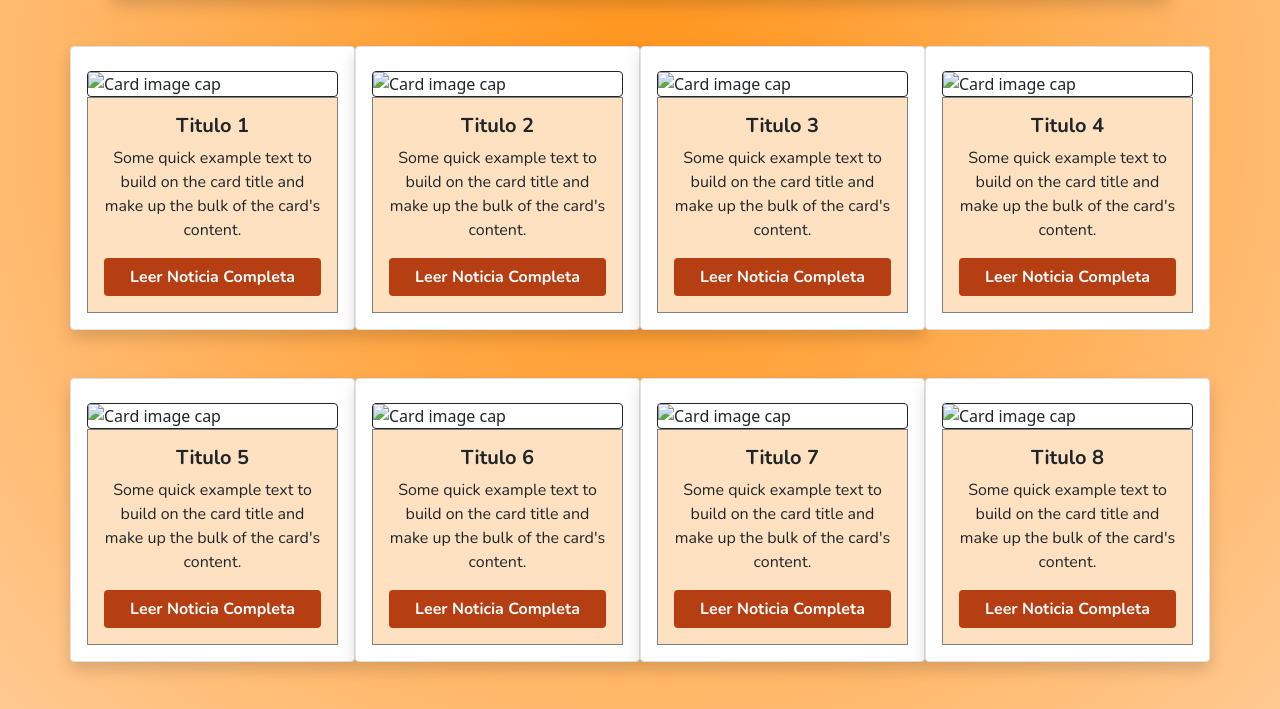
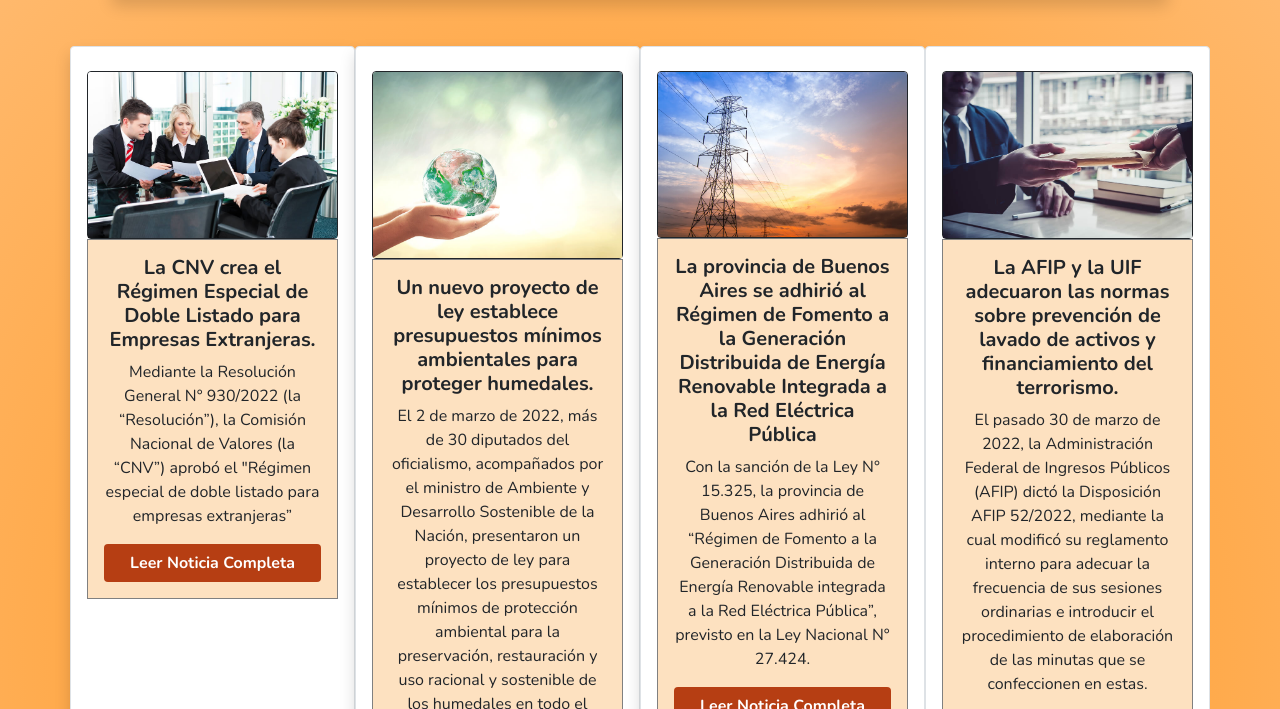
Before and after one commit to matias-kreig/Legal-Digital-Kreig, a website: page index.html in a window 1280 px wide. Shown: the part 573-1282 px from the top of the page. Drawn offline with nearby package versions, Linux system fonts and the light colour scheme; a web font is replaced by a local one.

Commit message:
agregando noticias a index

```diff
--- a/index.html
+++ b/index.html
@@ -109,88 +109,91 @@
                 <div class="row d-flex justify-content-center">
                     <div class="col-11 col-sm-6 col-md-6 col-lg-4 col-xl-3 border p-3 mb-2 bg-light text-dark shadow p-3 mb-5 bg-white rounded ">
                         <div class="card border border-dark w-100 mt-2 ">
-                            <img class="card-img-top " src="./Imagenes/Imagen PlaceHolder 350x300.png" alt="Card image cap">
+                            <img class="card-img-top " src="./Imagenes/Imagen Noticia 1.jpg" alt="Card image cap">
                         </div>
                         <div class="card-body divNoticiasIndex">
-                            <h5 class="card-title">Titulo 1</h5>
-                            <p class="card-text">Some quick example text to build on the card title and make up the bulk of the card's content.</p>
+                            <h5 class="card-title">La CNV crea el Régimen Especial de Doble Listado para Empresas Extranjeras.
+                            </h5>
+                            <p class="card-text">Mediante la Resolución General N° 930/2022 (la “Resolución”), la Comisión Nacional de Valores (la “CNV”) aprobó el "Régimen especial de doble listado para empresas extranjeras”</p>
                             <a href="./paginas/noticias-uno.html" class="btn text-white botonNot">Leer Noticia Completa</a>
                             </div>
                         </div>
 
                         <div class="col-11 col-sm-6 col-md-6 col-lg-4 col-xl-3 border p-3 mb-2 bg-light text-dark shadow p-3 mb-5 bg-white rounded ">
                             <div class="card border border-dark w-100 mt-2">
-                                <img class="card-img-top " src="./Imagenes/Imagen PlaceHolder 350x300.png" alt="Card image cap">
+                                <img class="card-img-top " src="./Imagenes/Imagen Noticia 2.jpg" alt="Card image cap">
                             </div>
                             <div class="card-body divNoticiasIndex ">
-                                <h5 class="card-title">Titulo 2</h5>
-                                    <p class="card-text">Some quick example text to build on the card title and make up the bulk of the card's content.</p>
+                                <h5 class="card-title">Un nuevo proyecto de ley establece presupuestos mínimos ambientales para proteger humedales.</h5>
+                                    <p class="card-text">El 2 de marzo de 2022, más de 30 diputados del oficialismo, acompañados por el ministro de Ambiente y Desarrollo Sostenible de la Nación, presentaron un proyecto de ley para establecer los presupuestos mínimos de protección ambiental para la preservación, restauración y uso racional y sostenible de los humedales en todo el territorio de la Nación</p>
                                     <a href="./paginas/noticias-dos.html" class="btn text-white botonNot">Leer Noticia Completa</a>
                             </div>
                         </div>
 
                         <div class="col-11 col-sm-6 col-md-6 col-lg-4 col-xl-3 border p-3 mb-2 bg-light text-dark shadow p-3 mb-5 bg-white rounded ">
                             <div class="card border border-dark w-100 mt-2">
-                                <img class="card-img-top" src="./Imagenes/Imagen PlaceHolder 350x300.png" alt="Card image cap">
+                                <img class="card-img-top" src="./Imagenes/Imagen Noticia 3.jpg" alt="Card image cap">
                             </div>
                             <div class="card-body divNoticiasIndex ">
-                                <h5 class="card-title">Titulo 3</h5>
-                                <p class="card-text">Some quick example text to build on the card title and make up the bulk of the card's content.</p>
+                                <h5 class="card-title">La provincia de Buenos Aires se adhirió al Régimen de Fomento a la Generación Distribuida de Energía Renovable Integrada a la Red Eléctrica Pública</h5>
+                                <p class="card-text">Con la sanción de la Ley N° 15.325, la provincia de Buenos Aires adhirió al “Régimen de Fomento a la Generación Distribuida de Energía Renovable integrada a la Red Eléctrica Pública”, previsto en la Ley Nacional N° 27.424.</p>
                                     <a href="./paginas/noticias-tres.html" class="btn text-white botonNot">Leer Noticia Completa</a>
                             </div>
                         </div>
 
                         <div class="col-11 col-sm-6 col-md-6 col-lg-4 col-xl-3 border p-3 mb-2 bg-light text-darkshadow p-3 mb-5 bg-white rounded ">
                             <div class="card border border-dark w-100 mt-2">
-                                <img class="card-img-top" src="./Imagenes/Imagen PlaceHolder 350x300.png" alt="Card image cap">
+                                <img class="card-img-top" src="./Imagenes/Imagen Noticia 4.jpg" alt="Card image cap">
                             </div>
                             <div class="card-body divNoticiasIndex">
-                                <h5 class="card-title">Titulo 4</h5>
-                                <p class="card-text">Some quick example text to build on the card title and make up the bulk of the card's content.</p>
+                                <h5 class="card-title">La AFIP y la UIF adecuaron las normas sobre prevención de lavado de activos y financiamiento del terrorismo.</h5>
+                                <p class="card-text">El pasado 30 de marzo de 2022, la Administración Federal de Ingresos Públicos (AFIP) dictó la Disposición AFIP 52/2022, mediante la cual modificó su reglamento interno para adecuar la frecuencia de sus sesiones ordinarias e introducir el procedimiento de elaboración de las minutas que se confeccionen en estas.</p>
                                 <a href="./paginas/noticias-cuatro.html" class="btn text-white botonNot">Leer Noticia Completa</a>
                             </div>
                         </div>
 
                         <div class="col-11 col-sm-6 col-md-6 col-lg-4 col-xl-3  border p-3 mb-2 bg-light text-dark shadow p-3 mb-5 bg-white rounded ">
                             <div class="card border border-dark w-100 mt-2">
-                                <img class="card-img-top" src="./Imagenes/Imagen PlaceHolder 350x300.png" alt="Card image cap">
+                                <img class="card-img-top" src="./Imagenes/Imagen Noticia 5.jpg" alt="Card image cap">
                             </div>
                             <div class="card-body divNoticiasIndex ">
-                                <h5 class="card-title">Titulo 5</h5>
-                                <p class="card-text">Some quick example text to build on the card title and make up the bulk of the card's content.</p>
+                                <h5 class="card-title">Convocatoria a presentar Manifestaciones de Interés (MDI).</h5>
+                                <p class="card-text">La Secretaría de Energía del Ministerio de economía emitió con fecha 06.05.2022 la Resolución Nro. (RESOL-2022-330-APN-SE#MEC) mediante la cual convoca a los interesados a presentar Manifestaciones de Interés (MDI), para desarrollar integralmente proyectos de infraestructura que contribuyan a incorporar generación renovable y/o instalaciones de almacenamiento de energía en puntos de la red.
+                                </p>
                                 <a href="./paginas/noticias-cinco.html" class="btn text-white botonNot">Leer Noticia Completa</a>
                             </div>
                         </div>
 
                         <div class="col-11 col-sm-6 col-md-6 col-lg-4 col-xl-3 border p-3 mb-2 bg-light text-dark shadow p-3 mb-5 bg-white rounded">
                             <div class="card border border-dark w-100 mt-2">
-                                <img class="card-img-top" src="./Imagenes/Imagen PlaceHolder 350x300.png" alt="Card image cap">
+                                <img class="card-img-top" src="./Imagenes/Imagen Noticia 6.jpg" alt="Card image cap">
                             </div>
                             <div class="card-body divNoticiasIndex">
-                                <h5 class="card-title">Titulo 6</h5>
-                                <p class="card-text">Some quick example text to build on the card title and make up the bulk of the card's content.</p>
+                                <h5 class="card-title">Resolución General 928/2022: Comisión Nacional de Valores (“CNV”).</h5>
+                                <p class="card-text">Que, con el objetivo de lograr una mejora en  los sistemas de control y análisis de la información por parte de la CNV, a fin de crear confianza y seguridad para la operatoria en el mercado de capitales, la CNV se encuentra desarrollando una plataforma denominada Sistema de Vigilancia y Monitoreo Inteligente (SVMI) que reemplazará al actual sistema informático StockWatch.</p>
                                 <a href="./paginas/noticias-seis.html" class="btn text-white botonNot">Leer Noticia Completa</a>
                             </div>
                         </div>
 
                         <div class="col-11 col-sm-6 col-md-6 col-lg-4 col-xl-3 border p-3 mb-2 bg-light text-dark shadow p-3 mb-5 bg-white rounded ">
                             <div class="card border border-dark w-100 mt-2">
-                                <img class="card-img-top" src="./Imagenes/Imagen PlaceHolder 350x300.png" alt="Card image cap">
+                                <img class="card-img-top" src="./Imagenes/Imagen Noticia 7.jpg" alt="Card image cap">
                             </div>
                             <div class="card-body divNoticiasIndex">
-                                <h5 class="card-title">Titulo 7</h5>
-                                <p class="card-text">Some quick example text to build on the card title and make up the bulk of the card's content.</p>
+                                <h5 class="card-title">Servicios complementarios de la actividad financiera y actividades permitidas. Operaciones con activos digitales</h5>
+                                <p class="card-text">A través de la Comunicación “A” 7506, del 5 de mayo de 2022, el Banco Central de la República Argentina (“BCRA”) dispuso que las entidades financieras no podrán operar, ni facilitar a sus clientes, la operación con activos digitales, incluyendo criptoactivos y activos, cuyos rendimientos se encuentren vinculados a las variaciones de las cotizaciones de criptoactivos, siempre que estos no estén autorizados por una autoridad reguladora nacional competente ni por el BCRA.
+                                </p>
                                 <a href="./paginas/noticias-siete.html" class="btn text-white botonNot">Leer Noticia Completa</a>
                             </div>
                         </div>
 
                         <div class="col-11 col-sm-6 col-md-6 col-lg-4 col-xl-3 border p-3 mb-2 bg-light text-dark shadow p-3 mb-5 bg-white rounded ">
                             <div class="card border border-dark w-100 mt-2">
-                                <img class="card-img-top" src="./Imagenes/Imagen PlaceHolder 350x300.png" alt="Card image cap">
+                                <img class="card-img-top" src="./Imagenes/Imagen Noticia 8.jpg" alt="Card image cap">
                             </div>
                             <div class="card-body divNoticiasIndex">
-                                <h5 class="card-title">Titulo 8</h5>
-                                <p class="card-text">Some quick example text to build on the card title and make up the bulk of the card's content.</p>
+                                <h5 class="card-title">Deducibilidad de las pérdidas por diferencias de cambio originadas en operaciones con “dólar MEP”</h5>
+                                <p class="card-text">El Tribunal Fiscal de la Nación convalidó la deducibilidad de pérdidas contables generadas por las diferencias de cambio negativas originadas en la compra de dólares mediante operaciones con “dólar MEP”, esto es, la compra de títulos públicos en pesos argentinos y su posterior venta en dólares estadounidenses.</p>
                                 <a href="./paginas/noticias-ocho.html" class="btn text-white botonNot ">Leer Noticia Completa</a>
                             </div>
                         </div>
```
